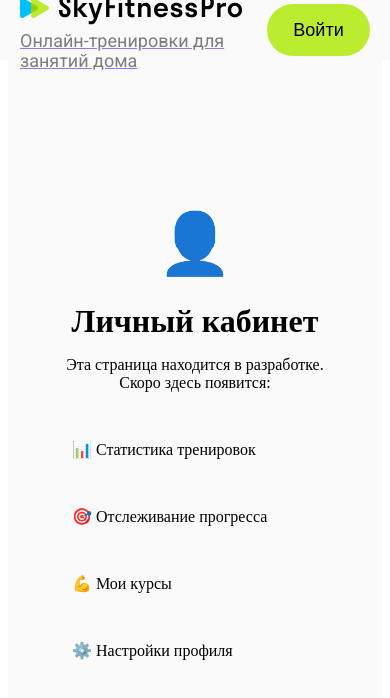
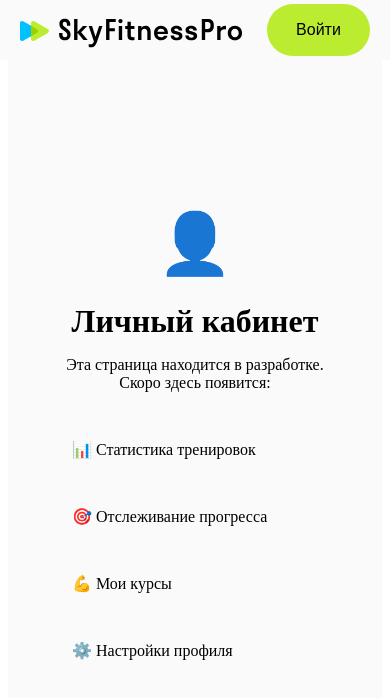
Before and after one commit to ILYAZAMNIUS97/SkyFitnessPro, a Next.js app: page /profile in a window 390 px wide. Shown: the top 698 px of the page. Built offline with nearby package versions, Linux system fonts and the light colour scheme.

Commit message:
Доработка верстки главной страницы

```diff
--- a/components/CourseCard.tsx
+++ b/components/CourseCard.tsx
@@ -23,7 +23,7 @@ const CourseCard: React.FC<CourseCardProps> = ({ course }) => {
           <img src={course.image} alt={course.nameRU} className={styles.image} />
         </Link>
         <button className={styles.addButton} onClick={handleAddClick} aria-label="Добавить курс">
-          +
+          <img src="/img/icon/plus.svg" alt="+" />
         </button>
       </div>
       <div className={styles.content}>
--- a/styles/Header.module.css
+++ b/styles/Header.module.css
@@ -12,9 +12,9 @@
 
 .container {
   width: 100%;
-  max-width: 1200px;
+  max-width: 1440px;
   margin: 0 auto;
-  padding: 0 20px;
+  padding: 0 140px;
   display: flex;
   justify-content: space-between;
   align-items: center;
@@ -90,12 +90,28 @@
   transform: translateY(-1px);
 }
 
+@media (max-width: 1200px) {
+  .container {
+    padding: 0 60px;
+  }
+}
+
+@media (max-width: 900px) {
+  .container {
+    padding: 0 40px;
+  }
+}
+
 @media (max-width: 768px) {
   .header {
     height: 60px;
   }
 
-  .logoText {
+  .container {
+    padding: 0 20px;
+  }
+
+  .logoSubtext {
     display: none;
   }
 
@@ -106,4 +122,8 @@
   .navLink {
     font-size: 14px;
   }
+
+  .loginButton {
+    font-size: 16px;
+  }
 }
--- a/styles/Home.module.css
+++ b/styles/Home.module.css
@@ -7,11 +7,12 @@
 .hero {
   text-align: left;
   padding: 60px 0;
-  margin-bottom: 60px;
+  margin-bottom: 75px;
   display: flex;
-  justify-content: flex-start;
+  justify-content: space-between;
   align-items: flex-start;
-  gap: 80px;
+  width: 1160px;
+  max-width: 100%;
 }
 
 .heroContent {
@@ -68,7 +69,7 @@
 }
 
 .courses {
-  margin-top: 40px;
+  margin-top: 0;
 }
 
 .coursesTitle {
@@ -82,8 +83,8 @@
   display: grid;
   grid-template-columns: repeat(3, 360px);
   gap: 40px;
-  max-width: 1200px;
-  justify-content: flex-start;
+  width: 1160px;
+  max-width: 100%;
 }
 
 .empty {
@@ -100,28 +101,52 @@
 }
 
 @media (max-width: 1200px) {
+  .container {
+    padding: 0 60px 80px;
+  }
+
+  .hero {
+    width: 100%;
+  }
+
   .coursesGrid {
     grid-template-columns: repeat(2, 360px);
     gap: 30px;
+    width: auto;
   }
 }
 
 @media (max-width: 900px) {
+  .container {
+    padding: 0 40px 60px;
+  }
+
+  .hero {
+    width: 100%;
+  }
+
   .coursesGrid {
     grid-template-columns: repeat(2, 1fr);
     gap: 24px;
+    width: 100%;
   }
 }
 
 @media (max-width: 768px) {
+  .container {
+    padding: 0 20px 60px;
+  }
+
   .hero {
     padding: 40px 0;
     margin-bottom: 40px;
     flex-direction: column;
+    width: 100%;
   }
 
   .title {
     font-size: 36px;
+    width: 100%;
   }
 
   .heroCallout {
@@ -136,5 +161,6 @@
   .coursesGrid {
     grid-template-columns: 1fr;
     gap: 24px;
+    width: 100%;
   }
 }
```
Also changed, not shown: styles/CourseCard.module.css (+7 -6 lines), public/img/icon/plus.svg (added).
